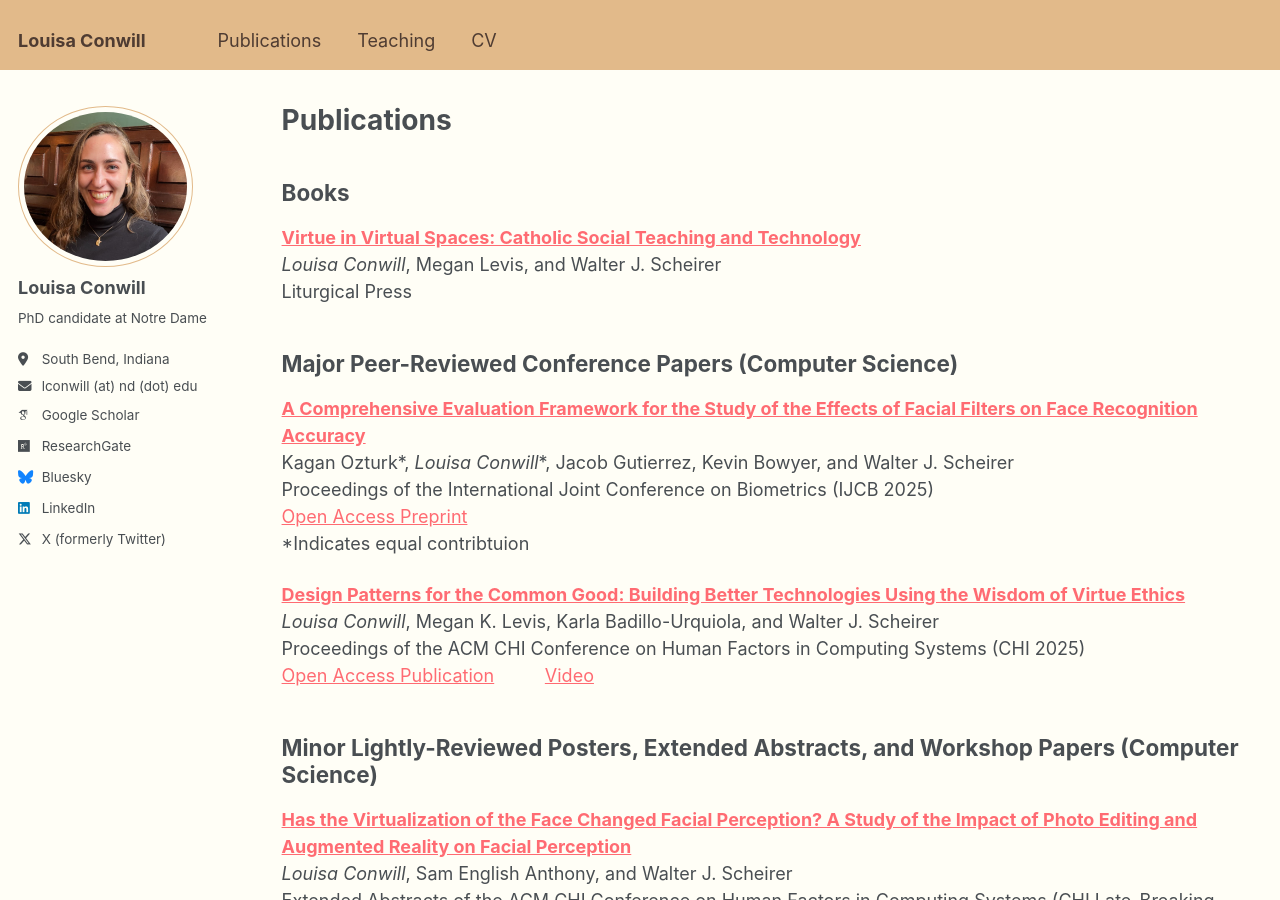
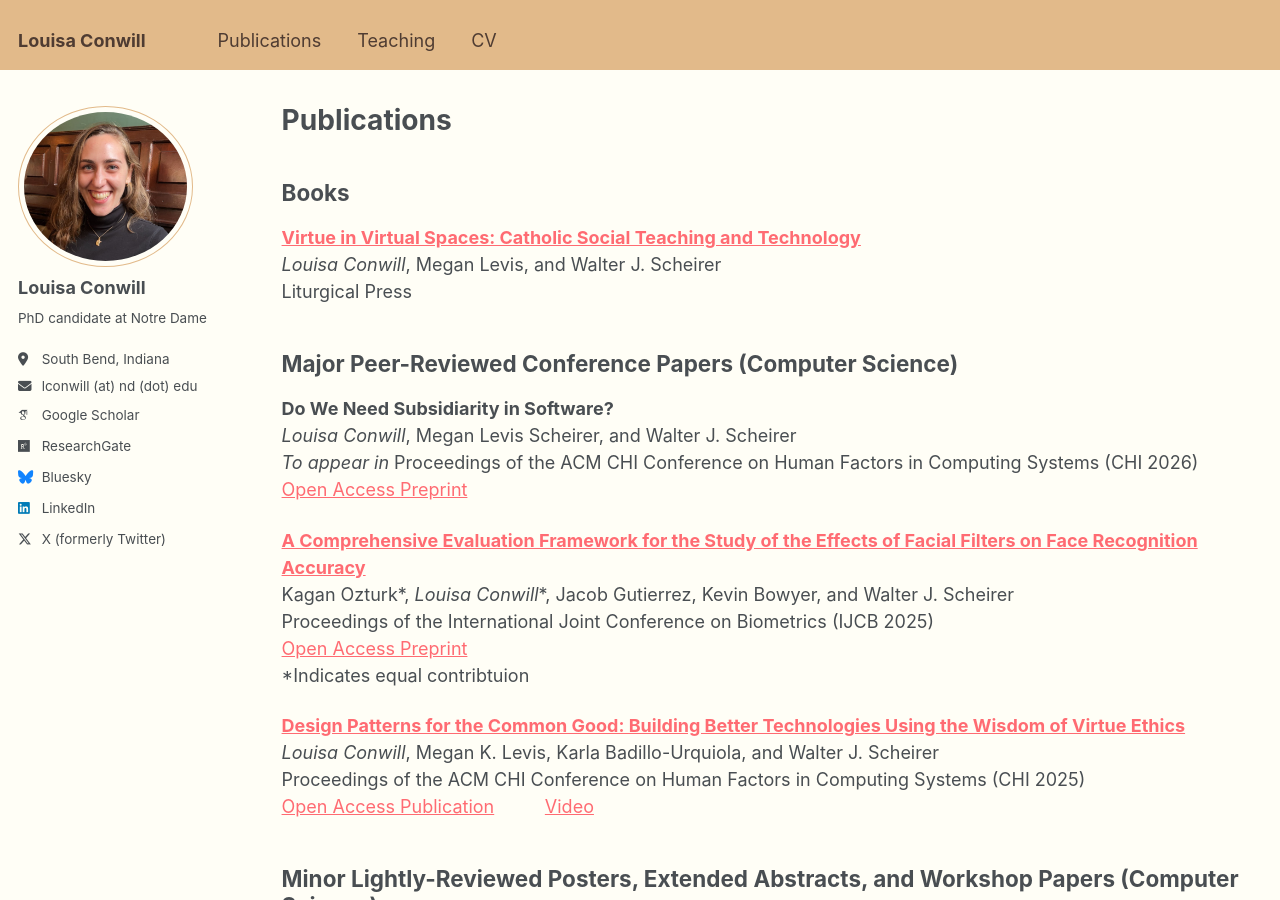
Before and after one commit to louisaconwill/louisaconwill.github.io, a Jekyll site: the page built from _pages/publications.md, in a window 1280 px wide and 900 px high. Built offline with Jekyll 4.4.1, drawn with Linux system fonts in a browser that asks for light colours; some web fonts are replaced.

Commit message:
Add subsidiarity paper to publications

```diff
--- a/_pages/publications.md
+++ b/_pages/publications.md
@@ -15,6 +15,11 @@ author_profile: true
 Liturgical Press<br/>
 
 ## Major Peer-Reviewed Conference Papers (Computer Science) ##
+**Do We Need Subsidiarity in Software?**<br/>
+*Louisa Conwill*, Megan Levis Scheirer, and Walter J. Scheirer<br/>
+*To appear in* Proceedings of the ACM CHI Conference on Human Factors in Computing Systems (CHI 2026)<br/>
+[Open Access Preprint](https://arxiv.org/pdf/2509.13466)<br/>
+
 [**A Comprehensive Evaluation Framework for the Study of the Effects of Facial Filters on Face Recognition Accuracy**](https://arxiv.org/abs/2507.17729)
 <br/>
 Kagan Ozturk\*, *Louisa Conwill*\*, Jacob Gutierrez, Kevin Bowyer, and Walter J. Scheirer<br/>
```
